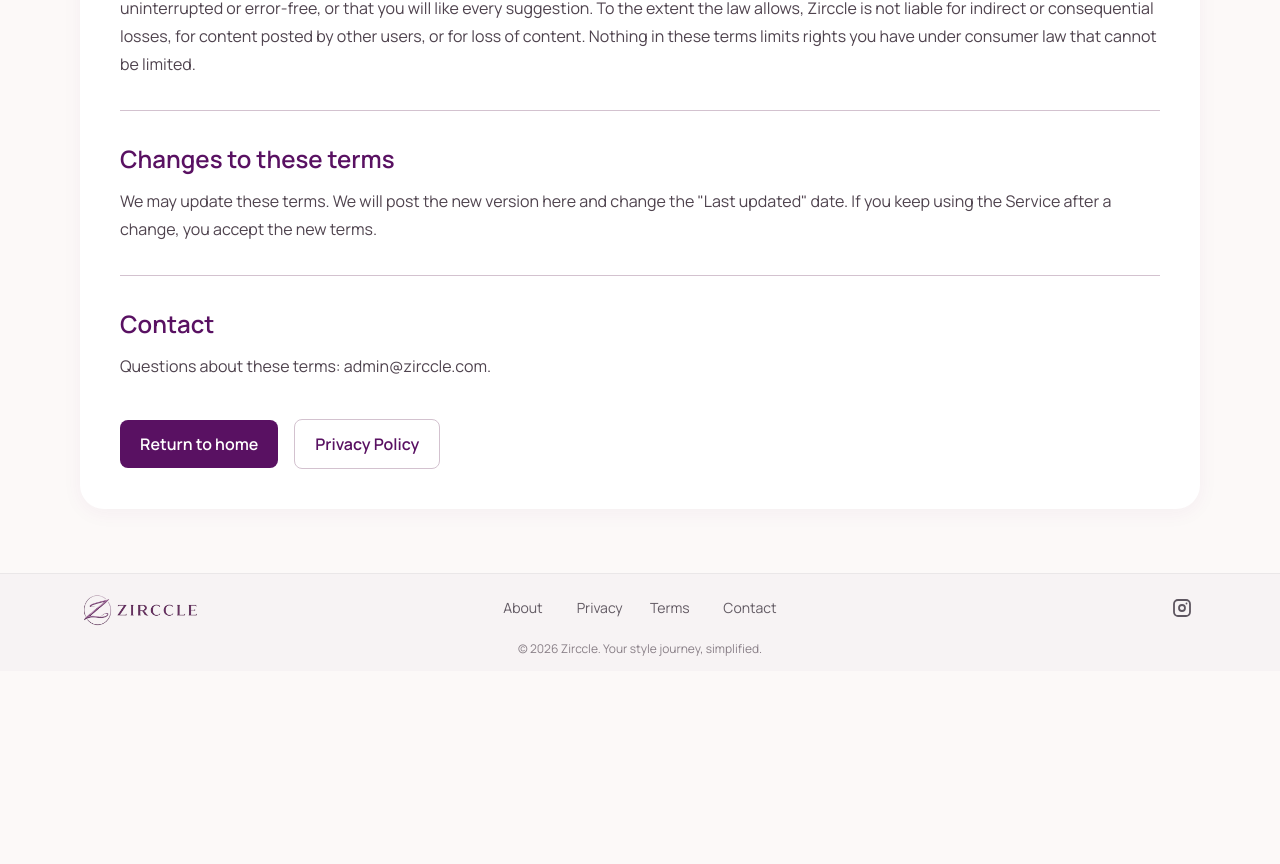
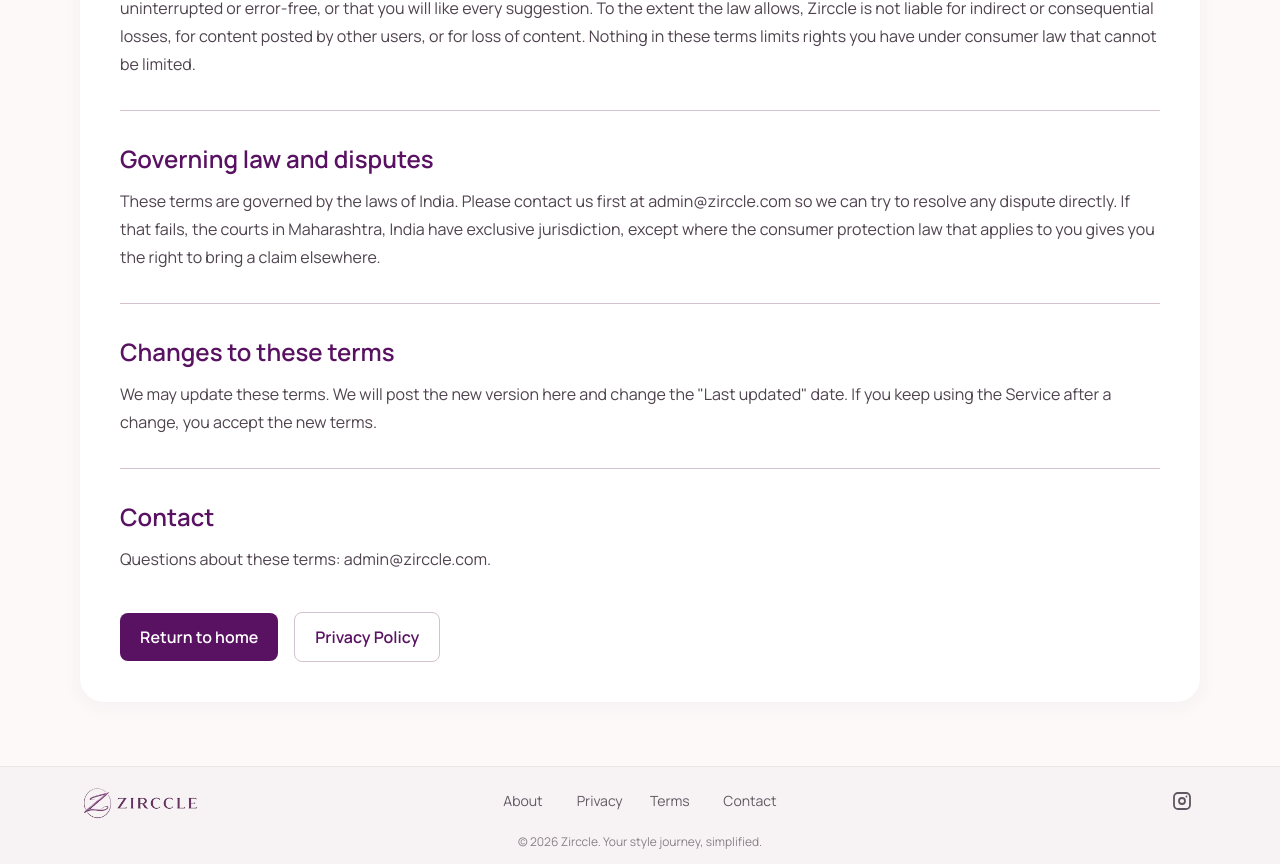
Before and after one commit to zirccle/website, a Next.js app: page /terms-of-service in a window 1280 px wide. Shown: the part 2534-3398 px from the top of the page. Before the commit the page ends 3205 px from the top, so only its background shows below. Built offline with nearby package versions, Linux system fonts and the light colour scheme.

Commit message:
Terms: governing law (India, courts in Maharashtra)

```diff
--- a/app/terms-of-service/page.tsx
+++ b/app/terms-of-service/page.tsx
@@ -63,6 +63,10 @@ const terms: [string, string | string[]][] = [
     "The Service is provided \"as is\" and \"as available\", without warranties of any kind, to the extent the law allows. We do not promise that it will be uninterrupted or error-free, or that you will like every suggestion. To the extent the law allows, Zirccle is not liable for indirect or consequential losses, for content posted by other users, or for loss of content. Nothing in these terms limits rights you have under consumer law that cannot be limited.",
   ],
   [
+    "Governing law and disputes",
+    "These terms are governed by the laws of India. Please contact us first at admin@zirccle.com so we can try to resolve any dispute directly. If that fails, the courts in Maharashtra, India have exclusive jurisdiction, except where the consumer protection law that applies to you gives you the right to bring a claim elsewhere.",
+  ],
+  [
     "Changes to these terms",
     "We may update these terms. We will post the new version here and change the \"Last updated\" date. If you keep using the Service after a change, you accept the new terms.",
   ],
```
